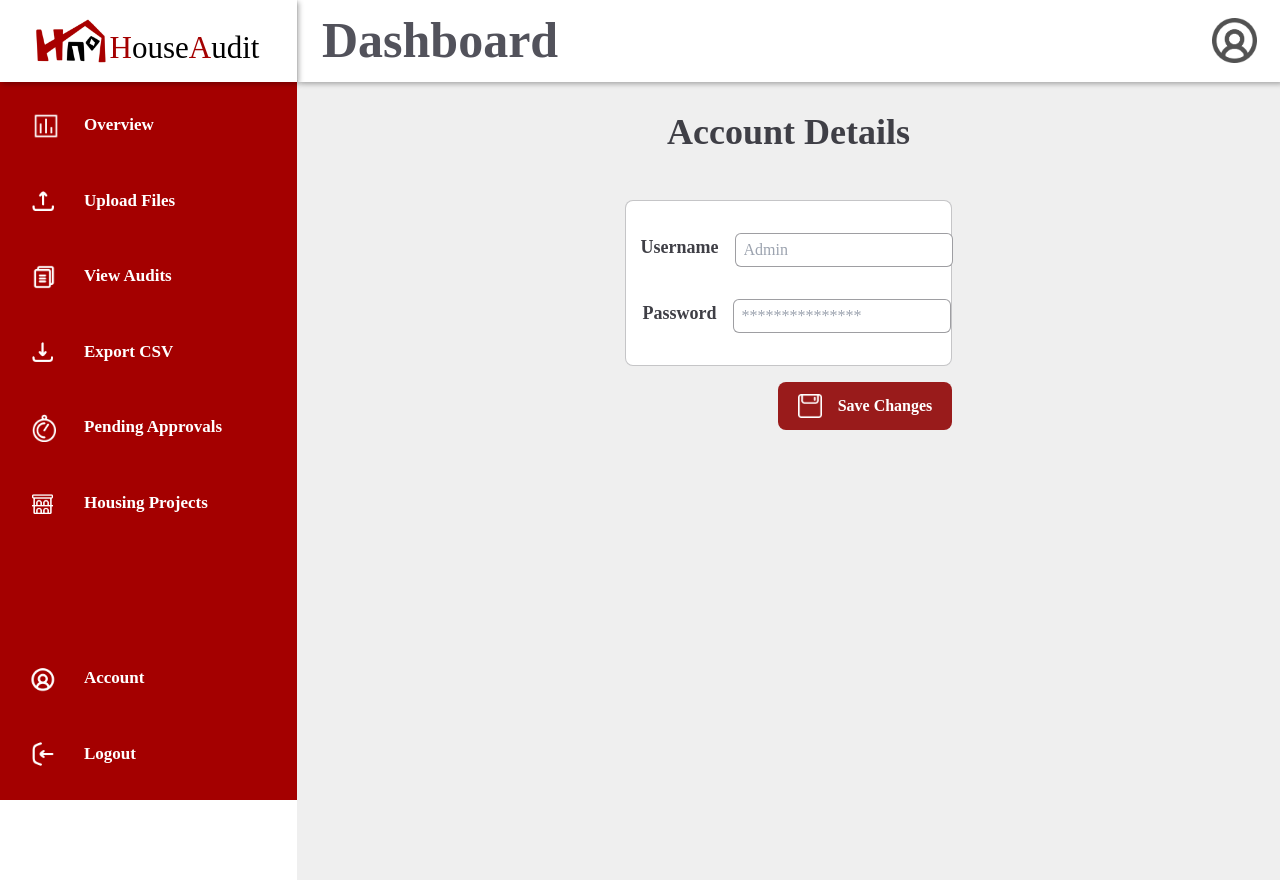
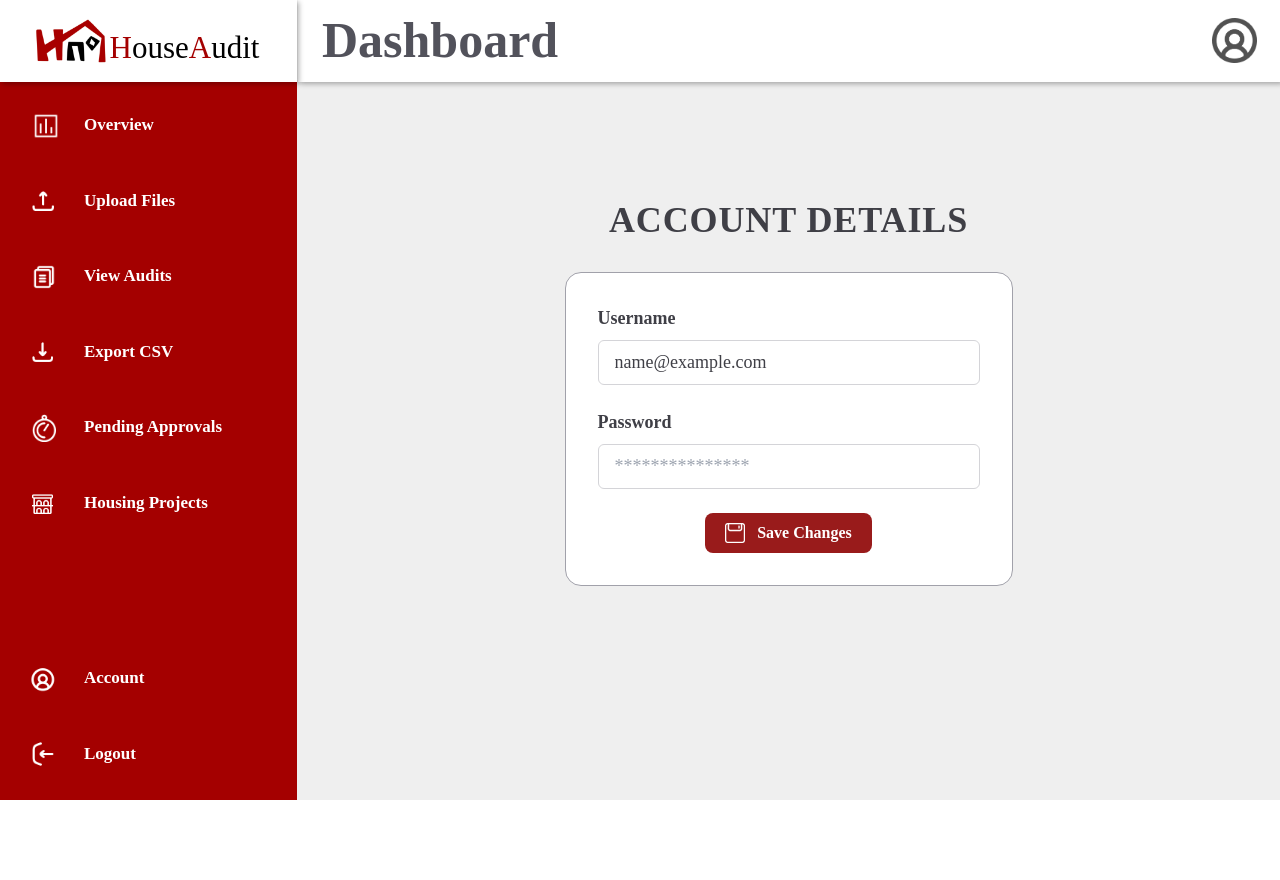
Before and after one commit to HousingAssembly/Audit-Team, a React (Create React App) app in the folder frontend/: page /dashboard/account in a window 1280 px wide. After the commit the page ends 800 px from the top, so only its background shows below. Built offline with nearby package versions, Linux system fonts and the light colour scheme; sample sign-in values are in the browser's storage.

Commit message:
Fixed username not displaying bug

```diff
--- a/frontend/src/components/dashboard/Account.jsx
+++ b/frontend/src/components/dashboard/Account.jsx
@@ -1,22 +1,55 @@
+import { useEffect, useState } from "react";
+
 export default function Account() {
+  const [email, setEmail] = useState("");
+
+  useEffect(() => {
+    const storedUser = localStorage.getItem("user");
+    if (storedUser) {
+      const parsedUser = JSON.parse(storedUser);
+      setEmail(parsedUser.email);
+    }
+  }, []);
+
   return (
-    <div className="flex justify-center h-screen">
-      <div className="flex flex-col items-center space-y-4 w-1/3">
-        <div className="text-center text-zinc-700 font-bold py-8 text-4xl">Account Details</div>
-        <div className="flex flex-col py-4 bg-white rounded-lg justify-center items-center border border-zinc-700/30 w-full">
-          <div className="flex flex-row p-4">
-            <div className="text-zinc-700 font-bold px-4 text-lg">Username</div>
-            <input className="text-zinc-700/75 border border-zinc-700/50 outline-none rounded-md px-2 py-1" placeholder="Admin"/>
-          </div>
-          <div className="flex flex-row p-4">
-            <div className="text-zinc-700 font-bold px-4 text-lg">Password</div>
-            <input className="text-zinc-700/75 border border-zinc-700/50 outline-none rounded-md px-2 py-1" placeholder="***************"/>
-          </div>
+    <div className="flex flex-col items-center justify-center bg-palette-dashboard">
+      <div className="text-zinc-700 font-bold text-4xl mb-8 mt-[120px] text-center uppercase tracking-wide">Account Details</div>
+      <div className="w-full max-w-md">
+        <div className="bg-white rounded-2xl border border-zinc-400 px-8 py-8">
+          <form className="space-y-6">
+            <div>
+              <label className="text-[18px] block text-zinc-700 font-semibold mb-2" htmlFor="username">
+                Username
+              </label>
+              <input
+                id="username"
+                className="w-full border border-zinc-300 rounded-md px-4 py-2 text-[18px] text-zinc-700 focus:ring-2 focus:ring-red-800 outline-none transition"
+                value={email}
+                readOnly
+              />
+            </div>
+            <div>
+              <label className="text-[18px] block text-zinc-700 font-semibold mb-2" htmlFor="password">
+                Password
+              </label>
+              <input
+                id="password"
+                type="password"
+                className="w-full border border-zinc-300 rounded-md px-4 py-2 text-[18px] text-zinc-700 focus:ring-2 focus:ring-red-800 outline-none transition"
+                placeholder="***************"
+                autoComplete="current-password"
+              />
+            </div>
+            <button
+              type="submit"
+              className="flex items-center justify-center gap-2 px-5 py-2 bg-red-800 text-white font-bold rounded-lg hover:bg-red-900 transition text-base mx-auto"
+              style={{ minWidth: 0, width: "auto" }}
+            >
+              <img src="/save-changes.png" alt="Save Changes Icon" className="h-5 w-auto object-contain pr-1" />
+              Save Changes
+            </button>
+          </form>
         </div>
-        <button className="flex flex-row space-x-4 px-5 py-3 bg-red-800 ml-auto text-white font-bold rounded-lg">
-          <img src="/save-changes.png" alt="Save Changes Icon" className="h-6 w-auto object-contain"/>
-          <div>Save Changes</div>
-        </button>
       </div>
     </div>
   );
```
Also changed, not shown: frontend/public/lock-gray.png (added).
